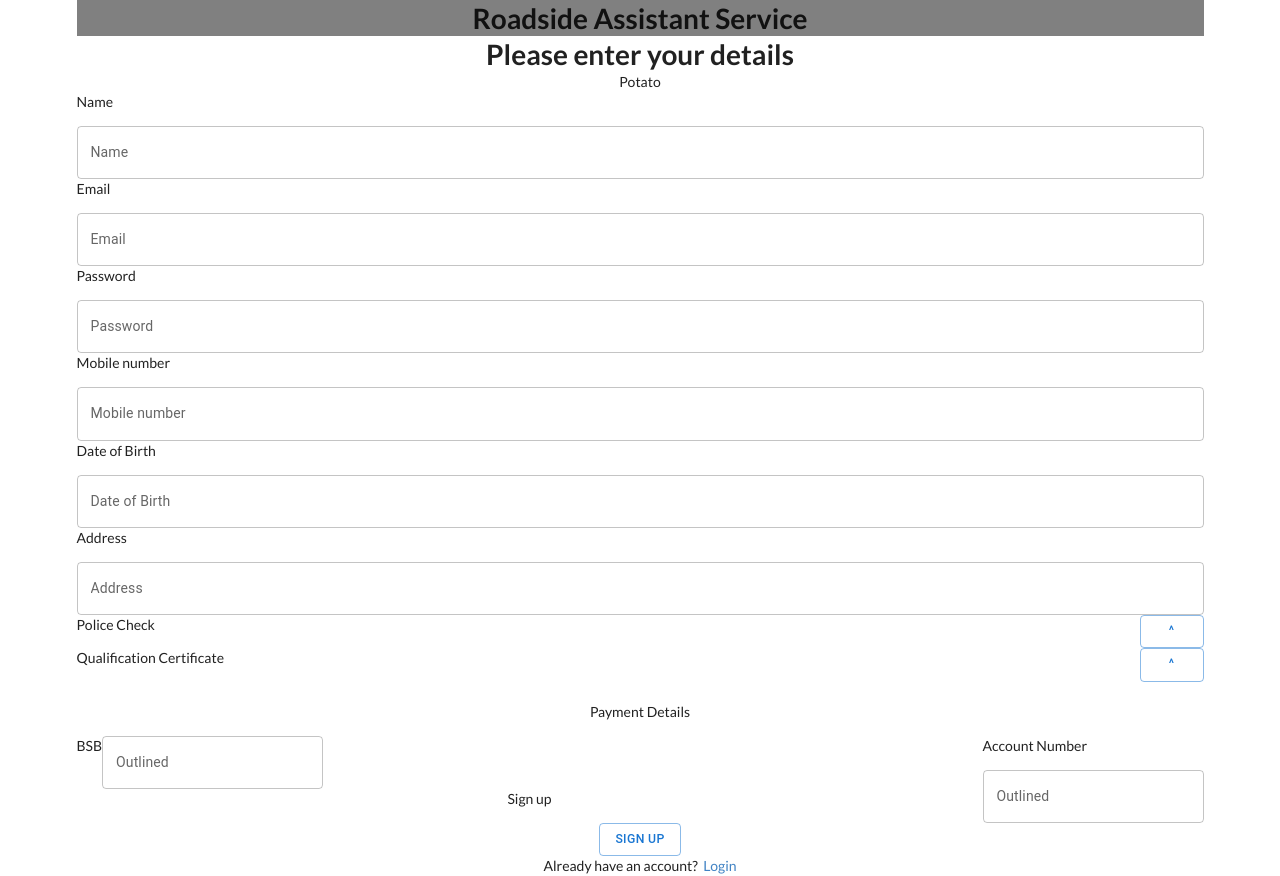
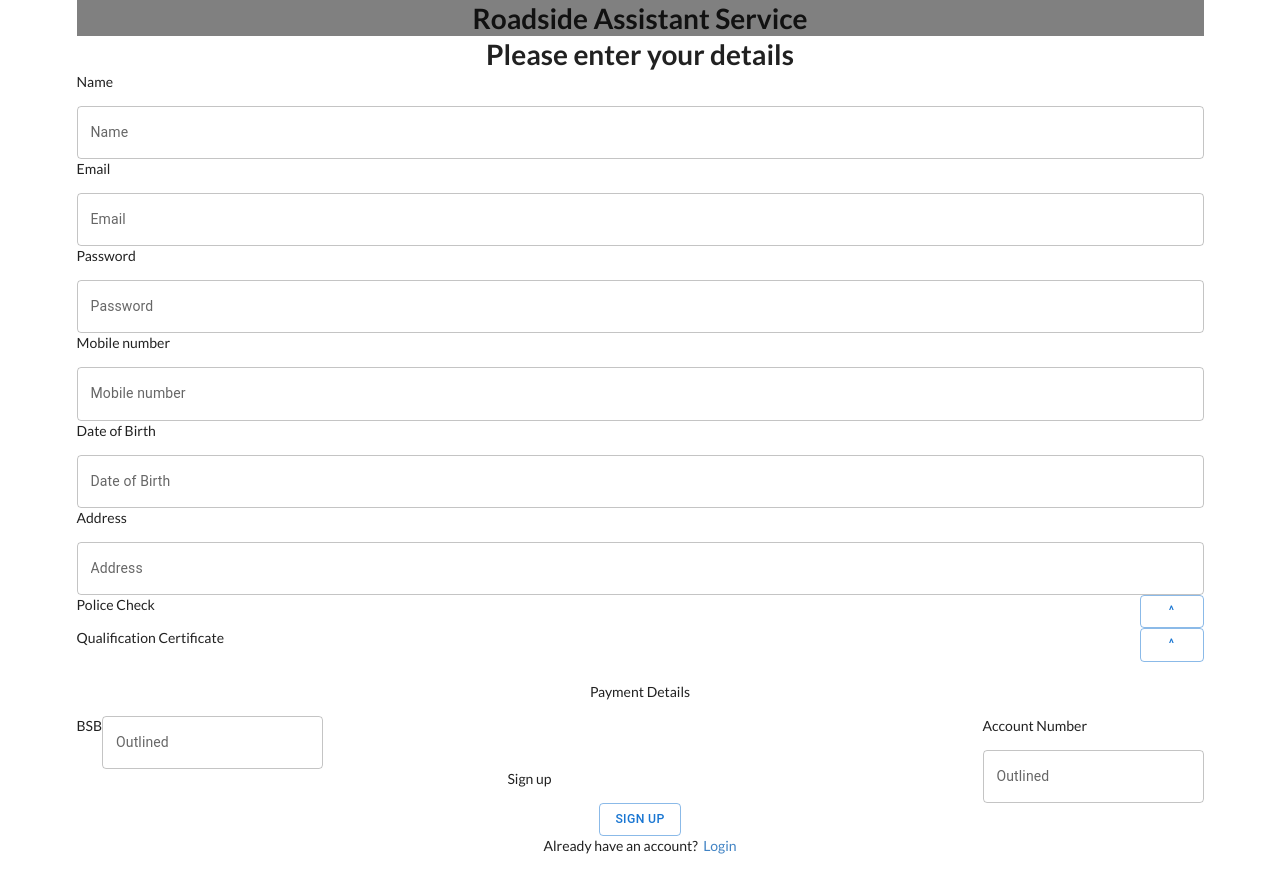
Before and after one commit to ZHIFA-CHIU/CSIT314-Project, a React (Create React App) app in the folder FrontEnd/: page /CreateAccountTechnician in a window 1280 px wide. Built offline with nearby package versions, Linux system fonts and the light colour scheme.

Commit message:
removed test remains

```diff
--- a/FrontEnd/src/pages/CreateAccountTechnician/CreateAccountTechnician.js
+++ b/FrontEnd/src/pages/CreateAccountTechnician/CreateAccountTechnician.js
@@ -16,7 +16,7 @@ const CreateAccountTechnician = () => {
                Please enter your details
             </h1>
          </div>
-         <label>Potato</label>
+
          <div style={{textAlign:"left"}}>
             <p>Name</p>
             <TextField id="outlined-basic" label="Name" variant="outlined" style={{width:"100%"}}/>
```
